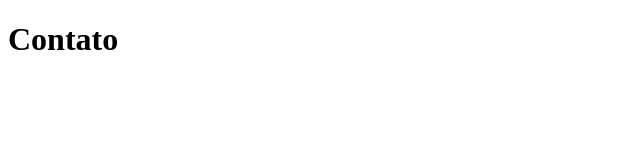
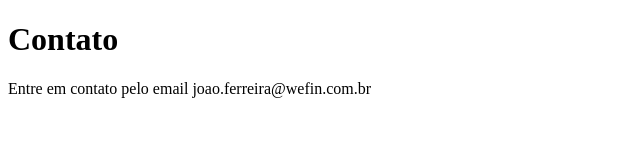
Before and after one commit to joaovictorrochaferreira/sistema-de-cadastro, a plain HTML site: page contato.html in a window 1280 px wide. Shown: the whole page, without its empty margins (0-640 px from the left). Drawn offline with Linux system fonts and the light colour scheme.

Commit message:
adicionando o email de contato

```diff
--- a/contato.html
+++ b/contato.html
@@ -10,5 +10,6 @@
 
 <body>
     <h1>Contato</h1>
+    <p>Entre em contato pelo email joao.ferreira@wefin.com.br</p>
 </body>
 </html>
```
